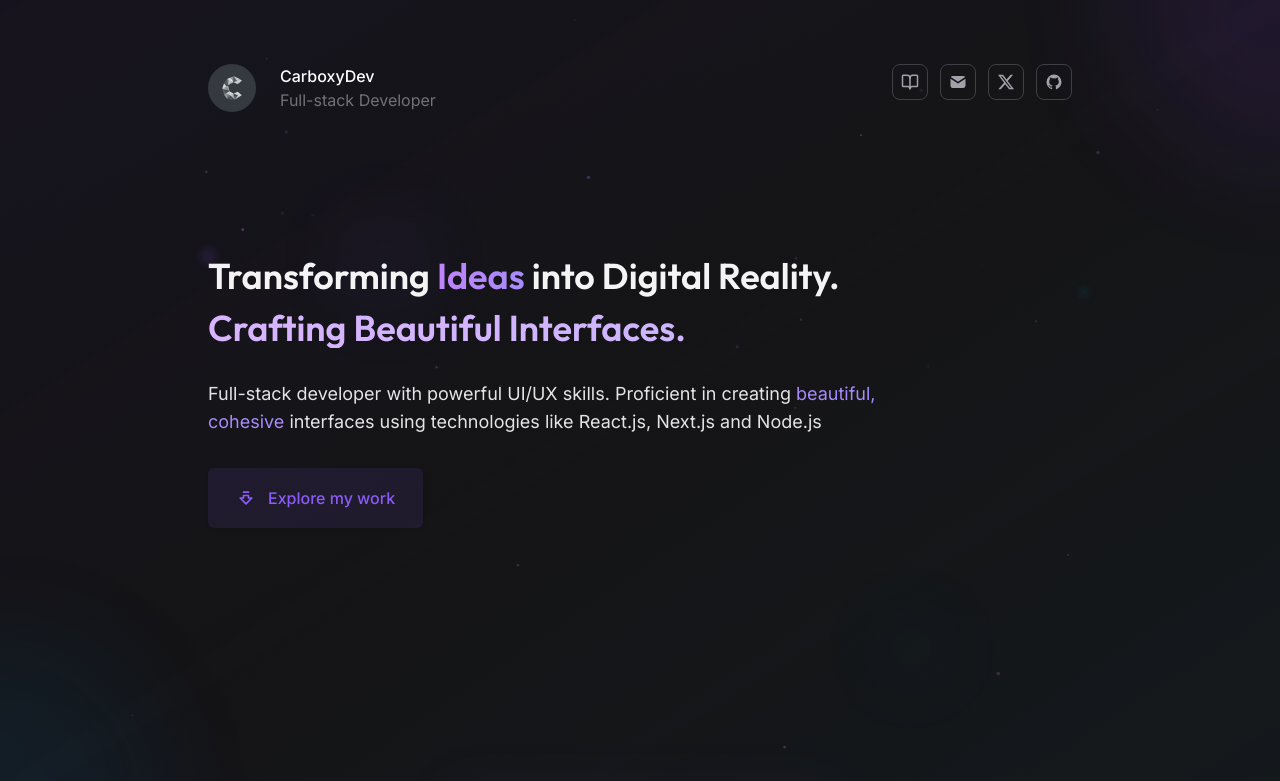
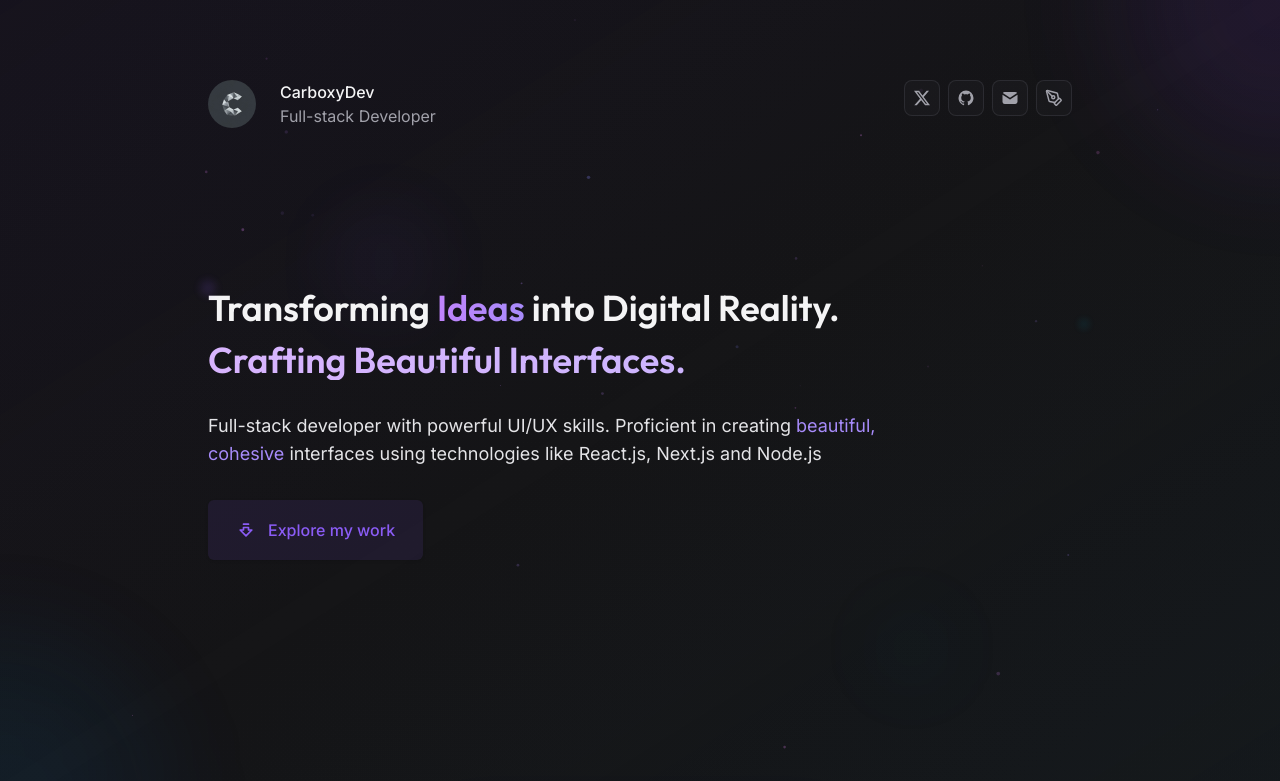
Before and after one commit to CarboxyDev/carboxy.tech, a Next.js app: page / in a window 1280 px wide. Shown: the top 781 px of the page. Built offline with nearby package versions, Linux system fonts and the light colour scheme; what tailwindcss-debug-screens would draw is missing.

Commit message:
Update navbar

```diff
--- a/src/app/(home)/navbar.tsx
+++ b/src/app/(home)/navbar.tsx
@@ -1,24 +1,27 @@
 import { GithubIcon, MailIcon, TwitterIcon } from '@/components/Icons';
 import { SocialButton } from '@/components/SocialButton';
 import { LINKS } from '@/lib/config/links';
-import { BookOpen } from 'lucide-react';
+import { PenTool } from 'lucide-react';
 import Image from 'next/image';
 
 const Details = () => {
   return (
-    <div className="mr-auto flex flex-row gap-x-3 sm:gap-x-6">
-      <div className="mr-auto">
+    <div className="mr-auto flex flex-row items-center gap-x-3 sm:gap-x-6">
+      <div className="group relative">
+        <div className="absolute -inset-1 rounded-full bg-gradient-to-r from-violet-600/20 to-cyan-600/20 opacity-0 blur-sm transition-all duration-500 group-hover:opacity-100 group-hover:blur-md"></div>
+        <div className="relative">
           <Image
             src={'/logo.png'}
             alt={'Logo'}
             height={48}
             width={48}
-          className="rounded-full"
+            className="rounded-full transition-transform duration-300 group-hover:rotate-3 group-hover:scale-110"
           />
         </div>
-      <div className="ml-auto flex flex-col text-sm sm:text-base">
-        <div className="font-medium">CarboxyDev</div>
-        <div className="text-zinc-500">Full-stack Developer</div>
+      </div>
+      <div className="flex flex-col text-sm sm:text-base">
+        <div className="font-medium text-zinc-100">CarboxyDev</div>
+        <div className="text-zinc-400">Full-stack Developer</div>
       </div>
     </div>
   );
@@ -26,18 +29,18 @@ const Details = () => {
 
 const Socials = () => {
   return (
-    <div className="ml-auto flex gap-x-3">
-      <SocialButton site="Blog" url={LINKS.blog}>
-        <BookOpen className="size-[18px] text-zinc-400" />
-      </SocialButton>
-      <SocialButton site="Email" url={LINKS.email}>
-        <MailIcon className="size-[18px] text-zinc-400" />
-      </SocialButton>
+    <div className="ml-auto flex gap-x-2">
       <SocialButton site="Twitter/X" url={LINKS.twitter}>
         <TwitterIcon className="size-4 text-zinc-400" />
       </SocialButton>
       <SocialButton site="Github" url={LINKS.github}>
         <GithubIcon className="size-[18px] text-zinc-400" />
+      </SocialButton>
+      <SocialButton site="Email" url={LINKS.email}>
+        <MailIcon className="size-[18px] text-zinc-400" />
+      </SocialButton>
+      <SocialButton site="Blog" url={LINKS.blog}>
+        <PenTool className="size-[18px] text-zinc-400" />
       </SocialButton>
     </div>
   );
@@ -45,7 +48,7 @@ const Socials = () => {
 
 export const Navbar = () => {
   return (
-    <div className="flex flex-row">
+    <div className="flex flex-row py-3 sm:py-4">
       <Details />
       <Socials />
     </div>
--- a/src/app/(home)/quiz.tsx
+++ b/src/app/(home)/quiz.tsx
@@ -107,7 +107,6 @@ export const QuizSection = () => {
   const isInView = useInView(ref, { once: true });
 
   useEffect(() => {
-    // Check if quiz was already completed
     const completed = localStorage.getItem(STORAGE_KEY);
     if (completed) {
       setIsQuizCompleted(true);
@@ -185,7 +184,6 @@ export const QuizSection = () => {
           >
             <div className="absolute inset-0 bg-gradient-to-br from-green-500/10 to-emerald-500/10" />
 
-            {/* Decorative background elements */}
             <div className="absolute -right-4 -top-4 h-24 w-24 rounded-full bg-green-500/5 blur-xl" />
             <div className="absolute -bottom-4 -left-4 h-32 w-32 rounded-full bg-emerald-500/5 blur-xl" />
 
@@ -322,7 +320,6 @@ export const QuizSection = () => {
       </div>
 
       <div className="flex flex-col items-center">
-        {/* Question Card */}
         <motion.div
           key={currentQuestion.id}
           initial={{ opacity: 0, x: 50 }}
--- a/src/components/Footer.tsx
+++ b/src/components/Footer.tsx
@@ -1,19 +1,23 @@
 import { GithubIcon, MailIcon, TwitterIcon } from '@/components/Icons';
 import { SocialButton } from '@/components/SocialButton';
 import { LINKS } from '@/lib/config/links';
+import { PenTool } from 'lucide-react';
 
 export const Footer = () => {
   return (
     <footer>
       <div className="ml-auto flex gap-x-3">
-        <SocialButton site="Email" url={LINKS.email}>
-          <MailIcon className="size-[18px] text-zinc-400" />
-        </SocialButton>
         <SocialButton site="Twitter/X" url={LINKS.twitter}>
           <TwitterIcon className="size-4 text-zinc-400" />
         </SocialButton>
         <SocialButton site="Github" url={LINKS.github}>
           <GithubIcon className="size-[18px] text-zinc-400" />
+        </SocialButton>
+        <SocialButton site="Email" url={LINKS.email}>
+          <MailIcon className="size-[18px] text-zinc-400" />
+        </SocialButton>
+        <SocialButton site="Blog" url={LINKS.blog}>
+          <PenTool className="size-[18px] text-zinc-400" />
         </SocialButton>
       </div>
       <div className="mt-8 font-light text-zinc-300">
--- a/src/components/SocialButton.tsx
+++ b/src/components/SocialButton.tsx
@@ -19,9 +19,13 @@ export const SocialButton = (props: Props) => {
           target="_blank"
           about={props.site + ' social link'}
           title={props.site}
-          className="flex h-9 w-9 items-center justify-center rounded-lg border border-zinc-700 hover:cursor-pointer"
+          className="group relative flex h-9 w-9 items-center justify-center rounded-lg border border-zinc-700/50 bg-zinc-800/30 backdrop-blur-sm transition-all duration-300 hover:scale-105 hover:cursor-pointer hover:border-zinc-600/50 hover:bg-zinc-700/40 hover:shadow-lg hover:shadow-zinc-900/20"
         >
-          {props.children}
+          {/* Hover glow effect */}
+          <div className="absolute inset-0 rounded-lg bg-gradient-to-r from-violet-500/10 to-cyan-500/10 opacity-0 transition-opacity duration-300 group-hover:opacity-100"></div>
+
+          {/* Icon content */}
+          <div className="relative z-10">{props.children}</div>
         </a>
       </TooltipTrigger>
       <TooltipContent>
```
Also changed, not shown: src/app/blog/page.tsx (+0 -13 lines). Lines whose indentation alone changed are shown as unchanged.
